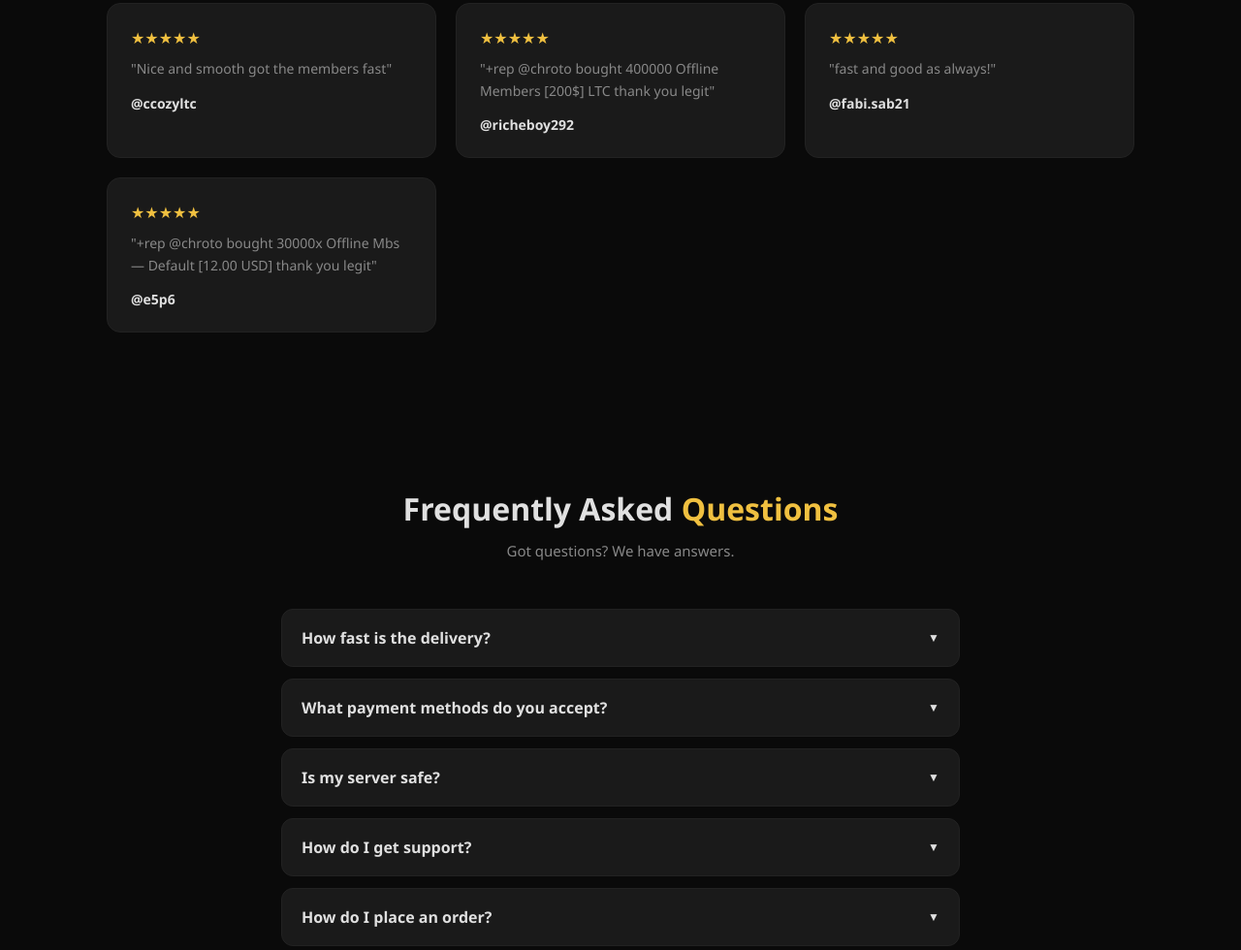
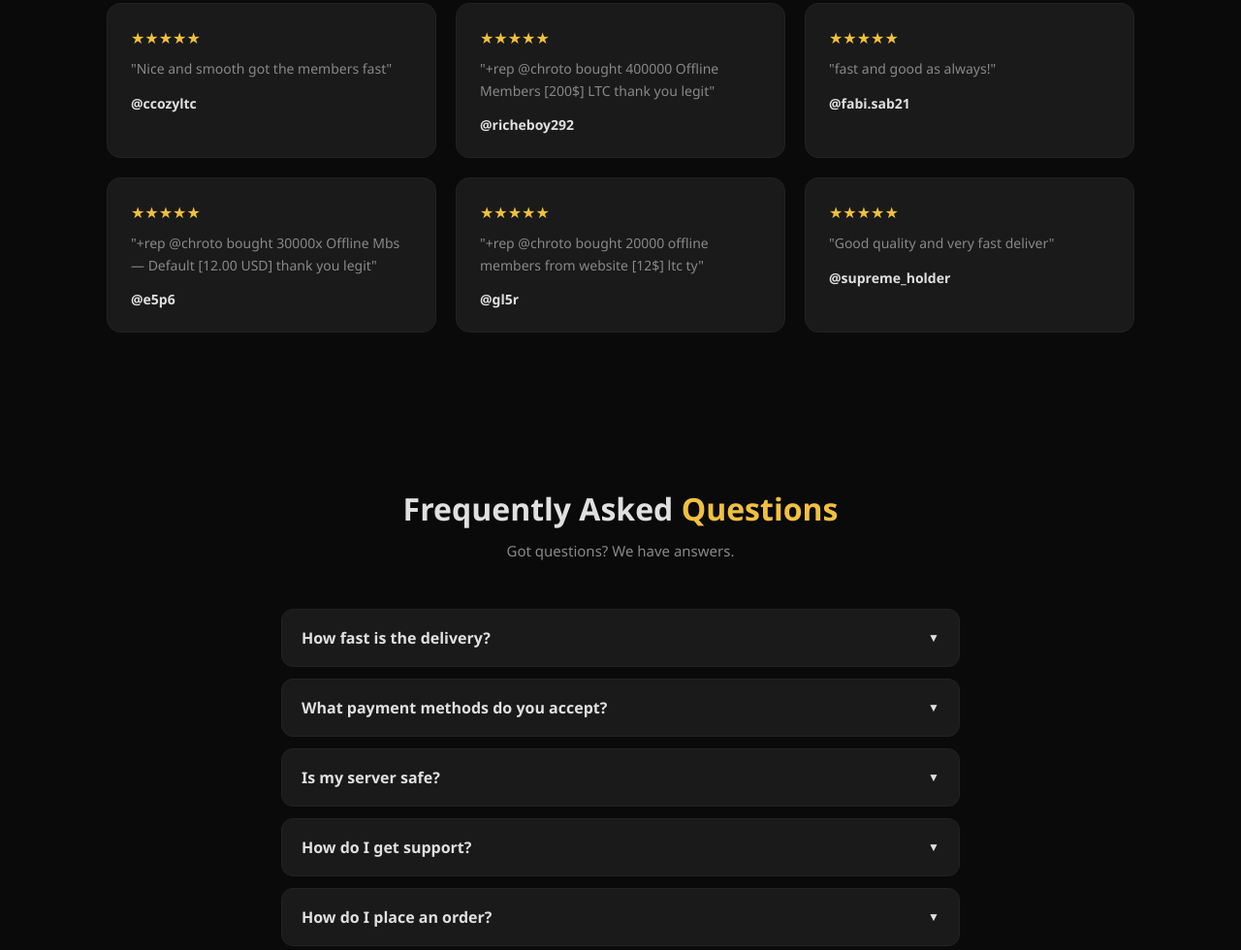
Before and after one commit to alehosainim-afk/website, a website: page index.html in a window 1280 px wide. Shown: the part 1916-2896 px from the top of the page at 97% size. Drawn offline with Linux system fonts and the light colour scheme.

Commit message:
Update index.html

```diff
--- a/index.html
+++ b/index.html
@@ -195,6 +195,16 @@
       <p class="review-text">"+rep @chroto bought 30000x Offline Mbs — Default [12.00 USD] thank you legit"</p>
       <div class="review-author">@e5p6</div>
     </div>
+    <div class="review-card">
+      <div class="review-stars">★★★★★</div>
+      <p class="review-text">"+rep @chroto bought 20000 offline members from website [12$] ltc ty"</p>
+      <div class="review-author">@gl5r</div>
+    </div>
+    <div class="review-card">
+      <div class="review-stars">★★★★★</div>
+      <p class="review-text">"Good quality and very fast deliver"</p>
+      <div class="review-author">@supreme_holder</div>
+    </div>
   </div>
 </div>
 
```
